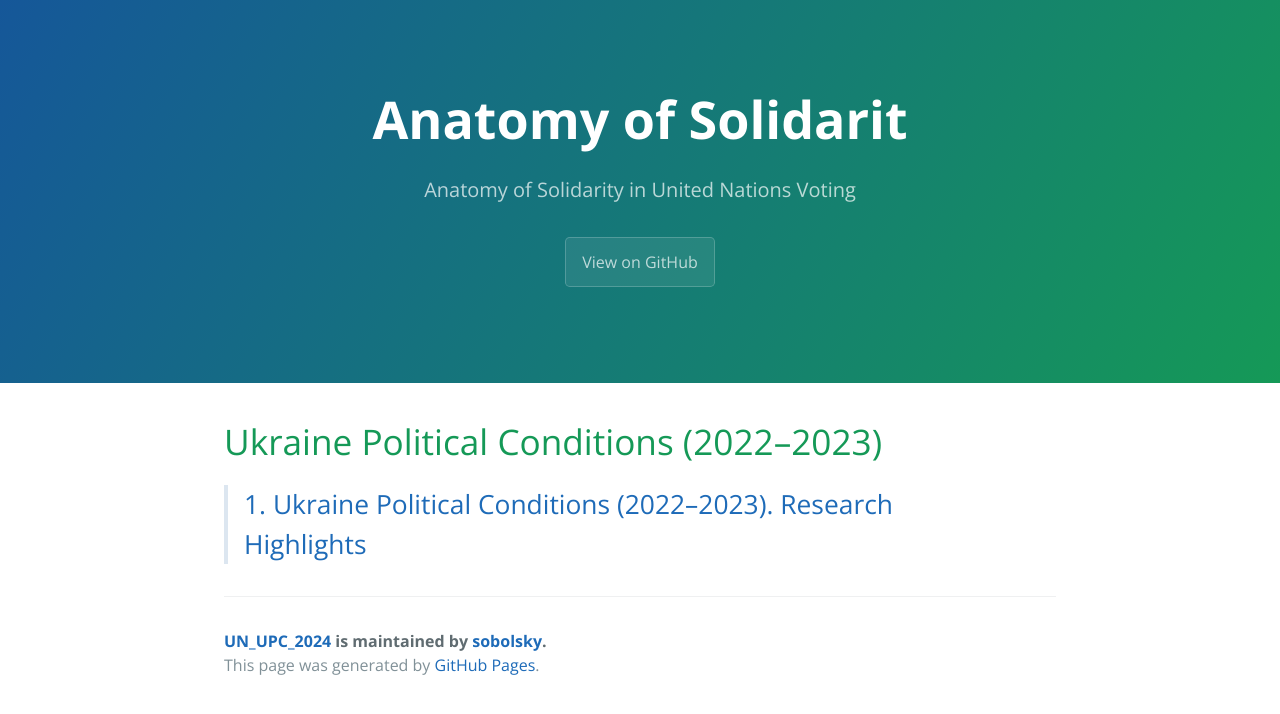
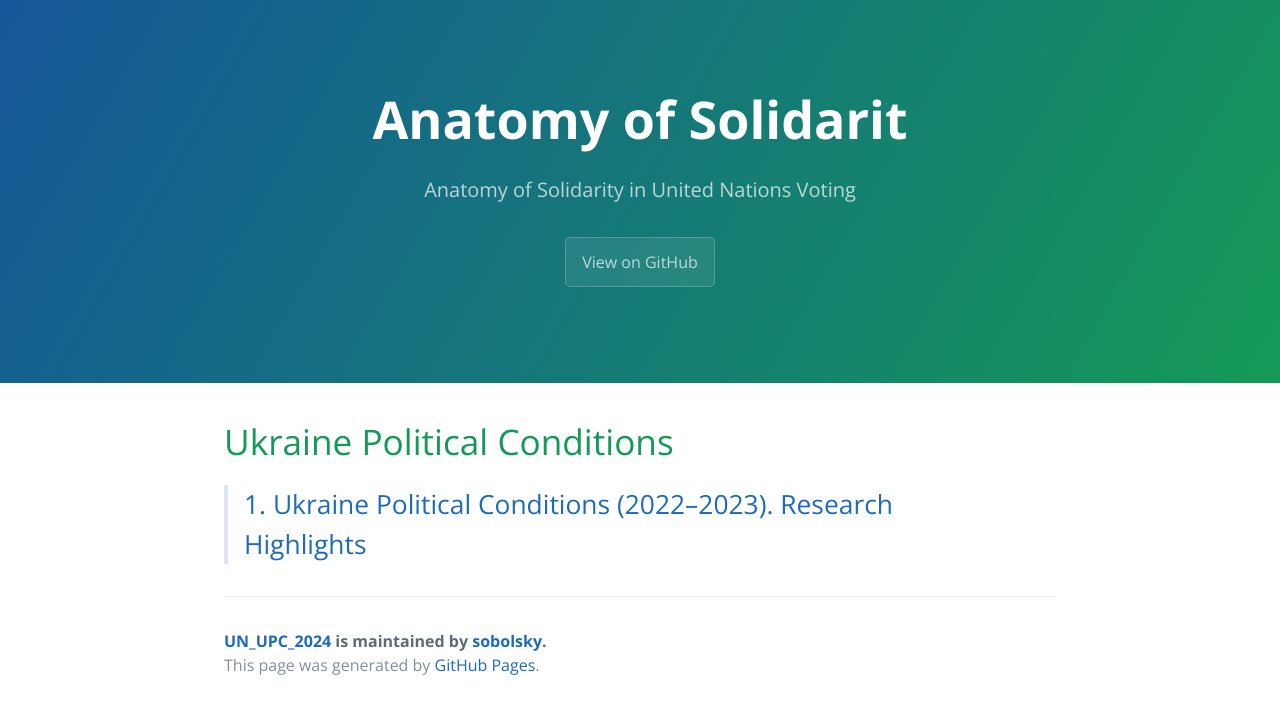
Before and after one commit to sobolsky/UN_UPC_2024, a Jekyll site: the page built from index.md, in a window 1280 px wide. Shown: the top 714 px of the page. Built offline with Jekyll 4.4.1, drawn with Linux system fonts in a browser that asks for light colours; our own code applies the rules of GitHub Pages for plain Markdown files.

Commit message:
Update index.md

```diff
--- a/index.md
+++ b/index.md
@@ -6,5 +6,5 @@ google_analytics:
 theme: jekyll-theme-cayman
 ---
 
-# Ukraine Political Conditions (2022–2023)
+# Ukraine Political Conditions
 > ## [1. Ukraine Political Conditions (2022–2023). Research Highlights](./01)
```
